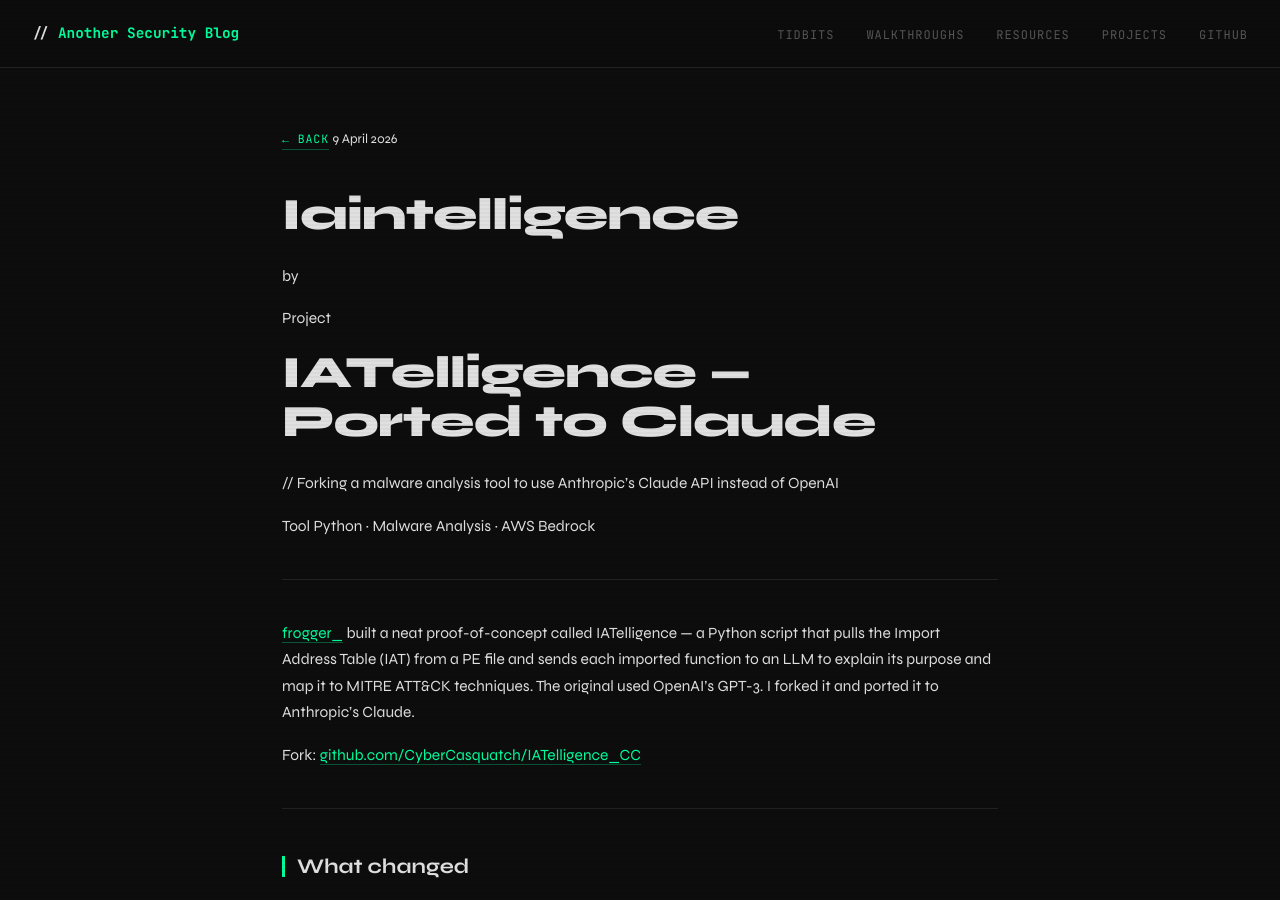
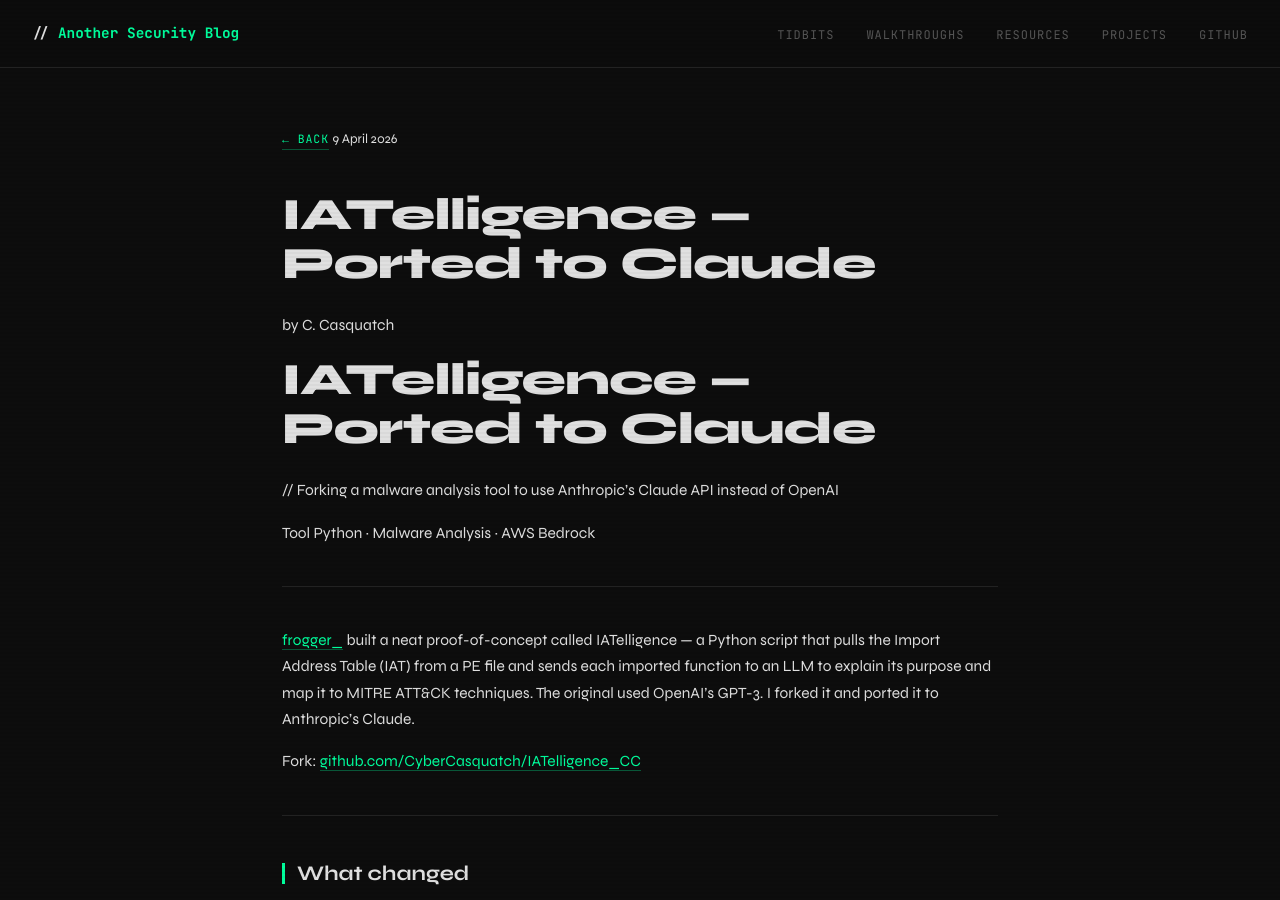
Before and after one commit to CyberCasquatch/cybercasquatch.github.io, a Jekyll site: the page built from _posts/Projects/2026-04-09-IAintelligence.md, in a window 1280 px wide and 900 px high. Built offline with Jekyll 4.4.1, drawn with Linux system fonts in a browser that asks for light colours; our own code applies the rules of GitHub Pages for plain Markdown files; some of the changed text lies outside the part shown.

Commit message:
Update 2026-04-09-IAintelligence.md

```diff
--- a/_posts/Projects/2026-04-09-IAintelligence.md
+++ b/_posts/Projects/2026-04-09-IAintelligence.md
@@ -1,4 +1,12 @@
-Project
+---
+layout: post
+title:  "IATelligence — Ported to Claude"
+date:   2026-04-09
+author: C. Casquatch
+comments: false
+categories: Projects
+tags: [claude, malware analysis]
+---
 
 # IATelligence — Ported to Claude
 
```
